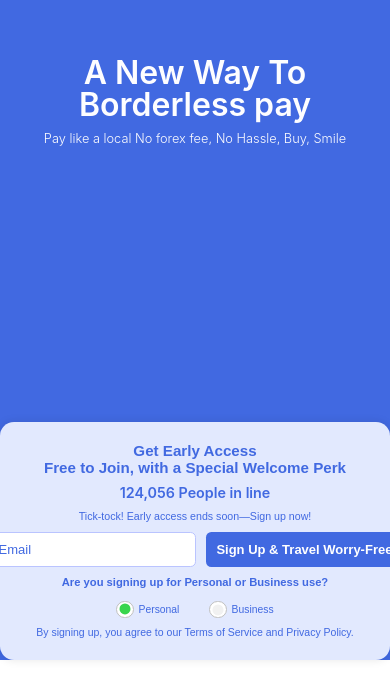
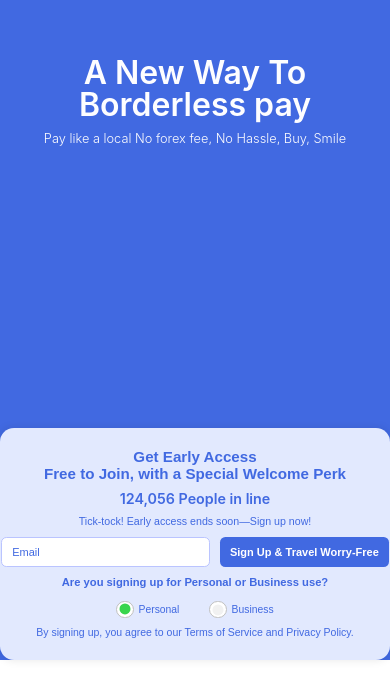
Before and after one commit to aliraza4300/subPay, a Next.js app: page / in a window 390 px wide. Shown: the part 184-882 px from the top of the page. Built offline with nearby package versions, Linux system fonts and the light colour scheme; no server answers.

Commit message:
congratualtions popup

```diff
--- a/src/app/page.js
+++ b/src/app/page.js
@@ -54,9 +54,15 @@ export default function HomePage() {
     getUsersCount();
   }, []);
 
+  const smoothProgress = useSpring(scrollY, {
+    stiffness: 50,
+    damping: 20,
+    restDelta: 0.001
+  });
+
   useEffect(() => {
     const handleScroll = () => {
-      const scrollPosition = window.scrollY;
+      const scrollPosition = smoothProgress.get();
       const windowHeight = window.innerHeight;
       const documentHeight = document.documentElement.scrollHeight;
 
@@ -79,10 +85,7 @@ export default function HomePage() {
 
     window.addEventListener("scroll", handleScroll);
     return () => window.removeEventListener("scroll", handleScroll);
-  }, [currentSection, sections.length]);
-
-  const springConfig = { damping: 20, stiffness: 100 };
-  const y = useSpring(scrollY, springConfig);
+  }, [currentSection, sections.length, smoothProgress]);
 
   // return <DBConnectionCheck />
 
--- a/src/app/responsive.css
+++ b/src/app/responsive.css
@@ -638,13 +638,15 @@
   .early-signup-form {
     margin-top: 10px !important;
     .early-signup-form-input {
-      font-size: 13px !important;
+      font-size: 11px !important;
+      height: 30px !important;
     }
     .early-signup-form-input::placeholder {
-      font-size: 13px !important;
+      font-size: 11px !important;
     }
     .early-signup-form-button {
-      font-size: 13px !important;
+      font-size: 11px !important;
+      height: 30px !important;
     }
   }
 
```
